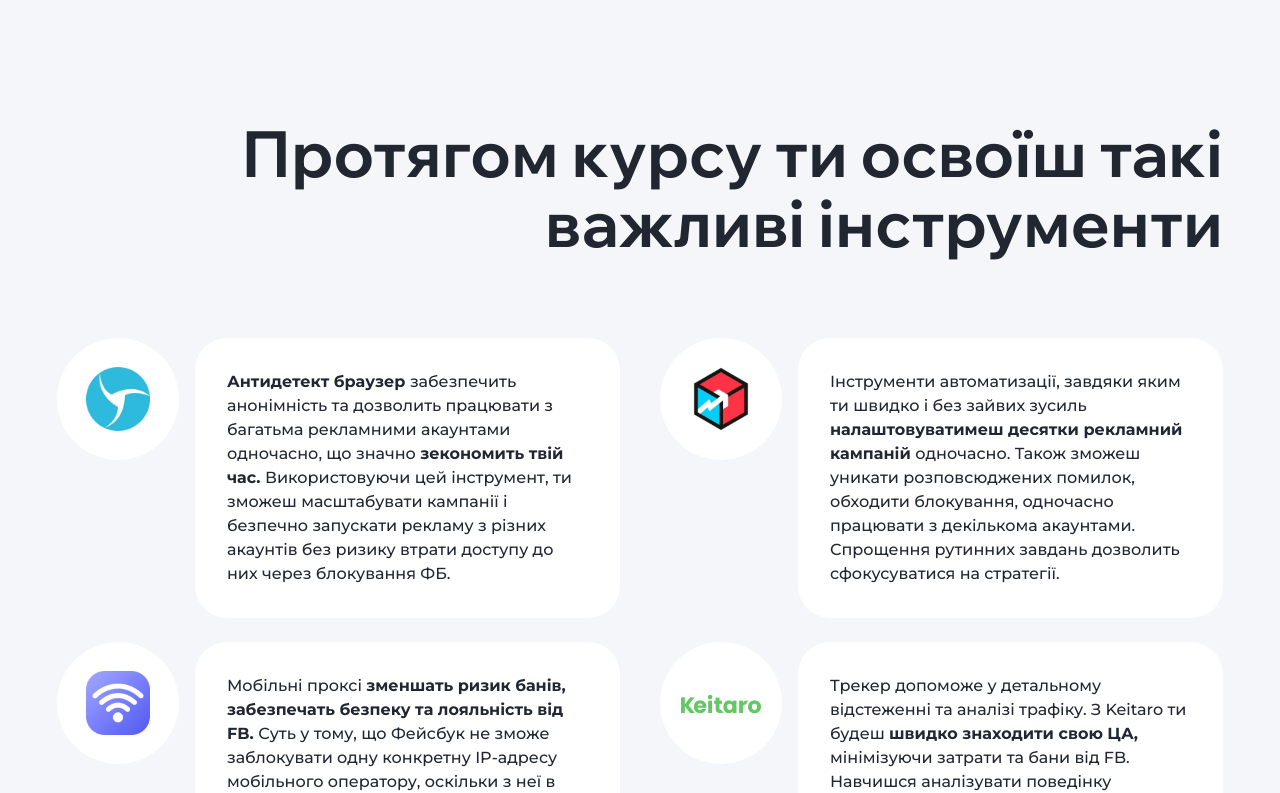
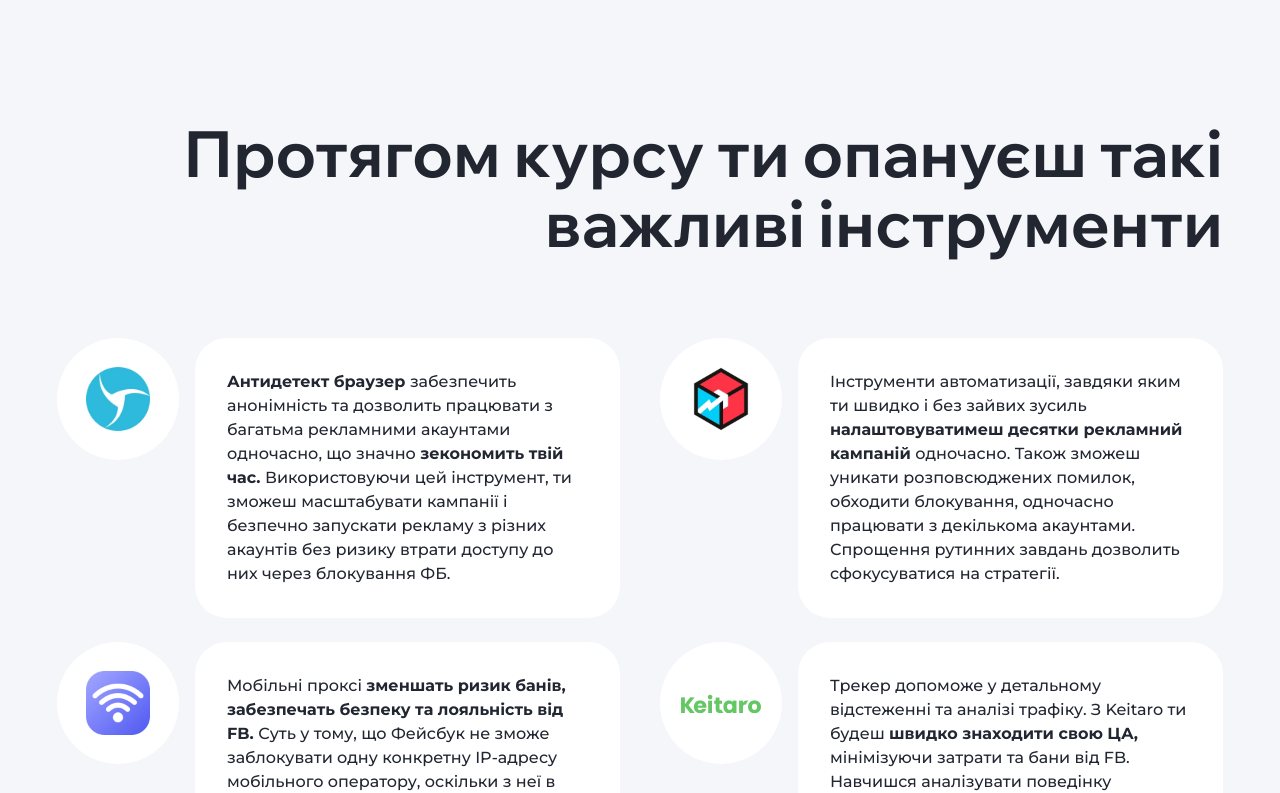
Before and after one commit to smaxim02/mustage_course, a Next.js app: page /1/ in a window 1280 px wide. Shown: the part 1097-1890 px from the top of the page. Built offline with nearby package versions, Linux system fonts and the light colour scheme; no server answers.

Commit message:
[Update] text

```diff
--- a/messages/uk.json
+++ b/messages/uk.json
@@ -30,7 +30,7 @@
     }
   },
   "Instruments": {
-    "header": "Протягом курсу ти освоїш такі важливі інструменти",
+    "header": "Протягом курсу ти опануєш такі важливі інструменти",
 
     "text": {
       "detect": {
@@ -205,7 +205,7 @@
   "Study": {
     "header": {
       "first": "Навчання підійде усім, хто хоче ",
-      "second": "освоїти ефективні інструменти ",
+      "second": "опанувати ефективні інструменти ",
       "third": "і заливати рекламу"
     },
     "itemsHeader": {
@@ -225,7 +225,7 @@
       "sixth": "Хочеш розвиватися в своїй ніші і мати постійний потік замовлень?"
     },
     "itemsText": {
-      "first": "Ми дамо тобі класну базу: пояснимо всі основи і механіку роботи арбітражу трафіку в Facebook. Будеш мати чітке розуміння кожного етапу процесу та освоїш всі необхідні інструменти з 0.",
+      "first": "Ми дамо тобі класну базу: пояснимо всі основи і механіку роботи арбітражу трафіку в Facebook. Будеш мати чітке розуміння кожного етапу процесу та опануєш всі необхідні інструменти з 0.",
       "second": "Навчимо тебе ефективно використовувати інструменти, управляти кампаніями і мінімізувати ризики. Ти будеш в курсі останніх трендів і технологій, відпрацюєш свої навички. В кінці зможеш вступити в закриту спільноту і обмінюватися досвідом з колегами.",
       "third": "Ми пояснимо, як масштабувати рекламу за допомогою інструментів арбітражу трафіку. Ти навчишся використовувати десятки акаунтів FB, максимізуєш ефективність реклами та зможеш знизити вартість ліда. Таргетологи з такими навичками на вагу золота.",
       "fourth": "Навички просування можна значно підсилити, опанувавши інструментарій арбітражу. На курсі ти навчишся ефективно залучати ЦА і монетизувати трафік на максималках. Твій контент буде не просто контентом, а генератором прибутку для твоїх клієнтів і власного доходу.",
--- a/src/components/Start/Start.tsx
+++ b/src/components/Start/Start.tsx
@@ -49,7 +49,7 @@ export default function Start() {
         <div className={styles.second_wrap}>
           <div className={styles.stat_wrap}>
             <div>
-              <span>17.7k</span>
+              <span>19k</span>
               <p>{t('Start.videoFollow')}</p>
             </div>
             <div>
```
